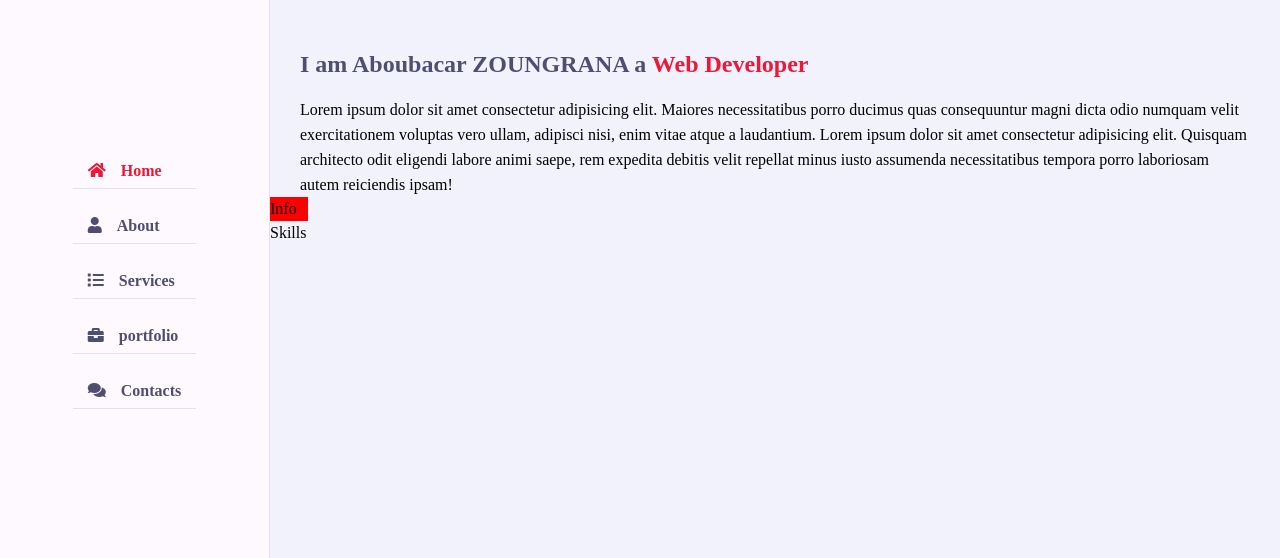
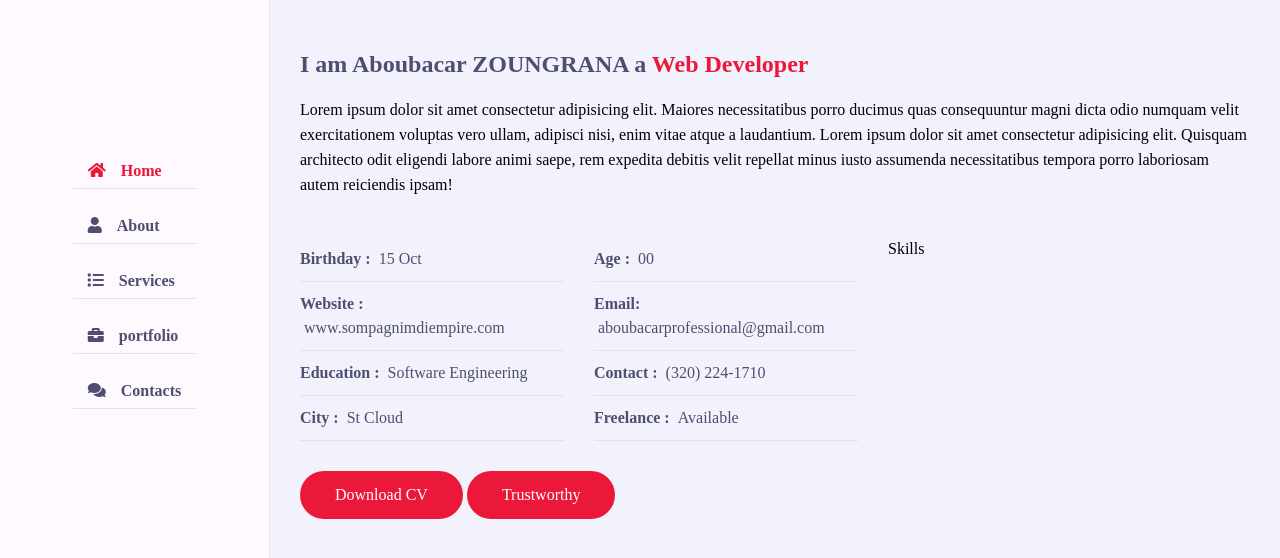
Before and after one commit to sompagnimdi/update-portfolio, a plain HTML site: page index.html in a window 1280 px wide. Shown: the part 134-692 px from the top of the page. Drawn offline with Linux system fonts and the light colour scheme; a web font is replaced by a local one.

Commit message:
Personal section started

```diff
--- a/index.html
+++ b/index.html
@@ -101,10 +101,45 @@
                       ipsam!
                     </p>
                   </div>
-                  <div class="row">
-                    <div class="personal-info">Info</div>
-                    <div class="skills">Skills</div>
+                </div>
+                <div class="row">
+                  <div class="personal-info padd-15">
+                    <div class="row">
+                      <div class="info-item padd-15">
+                        <p>Birthday : <span>15 Oct</span></p>
+                      </div>
+                      <div class="info-item padd-15">
+                        <p>Age : <span>00</span></p>
+                      </div>
+                      <div class="info-item padd-15">
+                        <p>Website : <span>www.sompagnimdiempire.com</span></p>
+                      </div>
+                      <div class="info-item padd-15">
+                        <p>
+                          Email: <span>aboubacarprofessional@gmail.com</span>
+                        </p>
+                      </div>
+                      <div class="info-item padd-15">
+                        <p>Education : <span>Software Engineering</span></p>
+                      </div>
+                      <div class="info-item padd-15">
+                        <p>Contact : <span>(320) 224-1710</span></p>
+                      </div>
+                      <div class="info-item padd-15">
+                        <p>City : <span> St Cloud</span></p>
+                      </div>
+                      <div class="info-item padd-15">
+                        <p>Freelance : <span>Available</span></p>
+                      </div>
+                    </div>
+                    <div class="row">
+                      <div class="button padd-15">
+                        <a href="#" class="btn">Download CV</a>
+                        <a href="#contact" class="btn hire-me">Trustworthy</a>
+                      </div>
+                    </div>
                   </div>
+                  <div class="skills padd-15">Skills</div>
                 </div>
               </div>
             </div>
--- a/styles.css
+++ b/styles.css
@@ -354,5 +354,36 @@ section-title h2::after {
  .about .about-content .personal-info {
     flex: 0 0 60%;
     max-width: 60%;
-    background-color: red;
+    margin-top: 40px;
  }
+
+ .about .about-content .personal-info .info-item {
+    flex: 0 0 50%;
+    max-width: 50%;
+ }
+
+ .about .about-content .personal-info .info-item p {
+    font-weight: 600;
+    padding: 10px 0;
+    font-size: 16px;
+    color: var(--text-black-900);
+    border-bottom: 1px solid var(--bg-black-50);
+ }
+
+ .about .about-content .personal-info .info-item p span{
+    font-weight: 400;
+    color: var(--text-black-700);
+    margin-left: 4px;
+    display: inline-block;
+ }
+
+ .about .about-content .personal-info .button {
+    margin-top: 30px;
+ }
+
+
+ .about .about-content .skills {
+    flex: 0 0 40%;
+    max-width: 40%;
+    margin-top: 40px;
+ }
```
